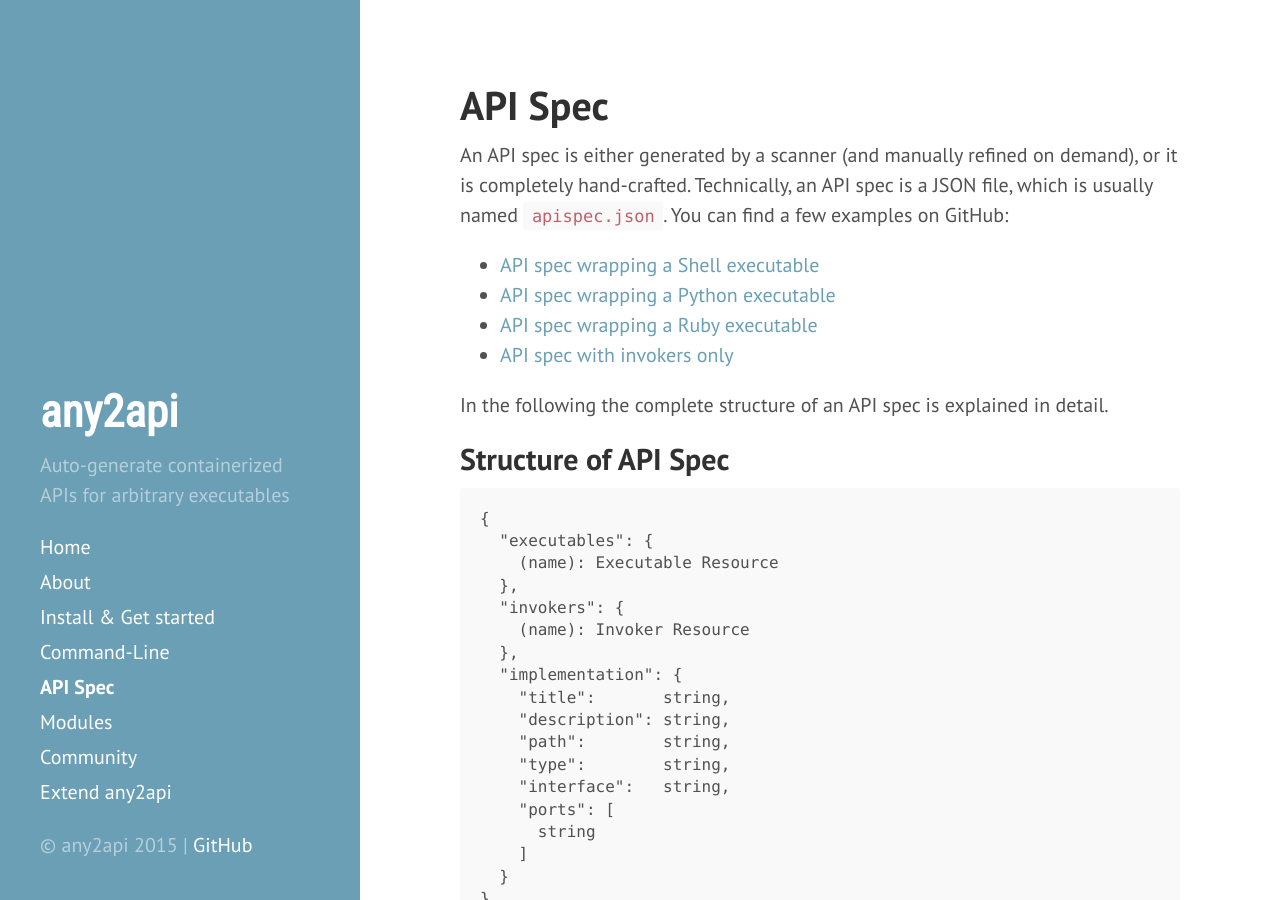
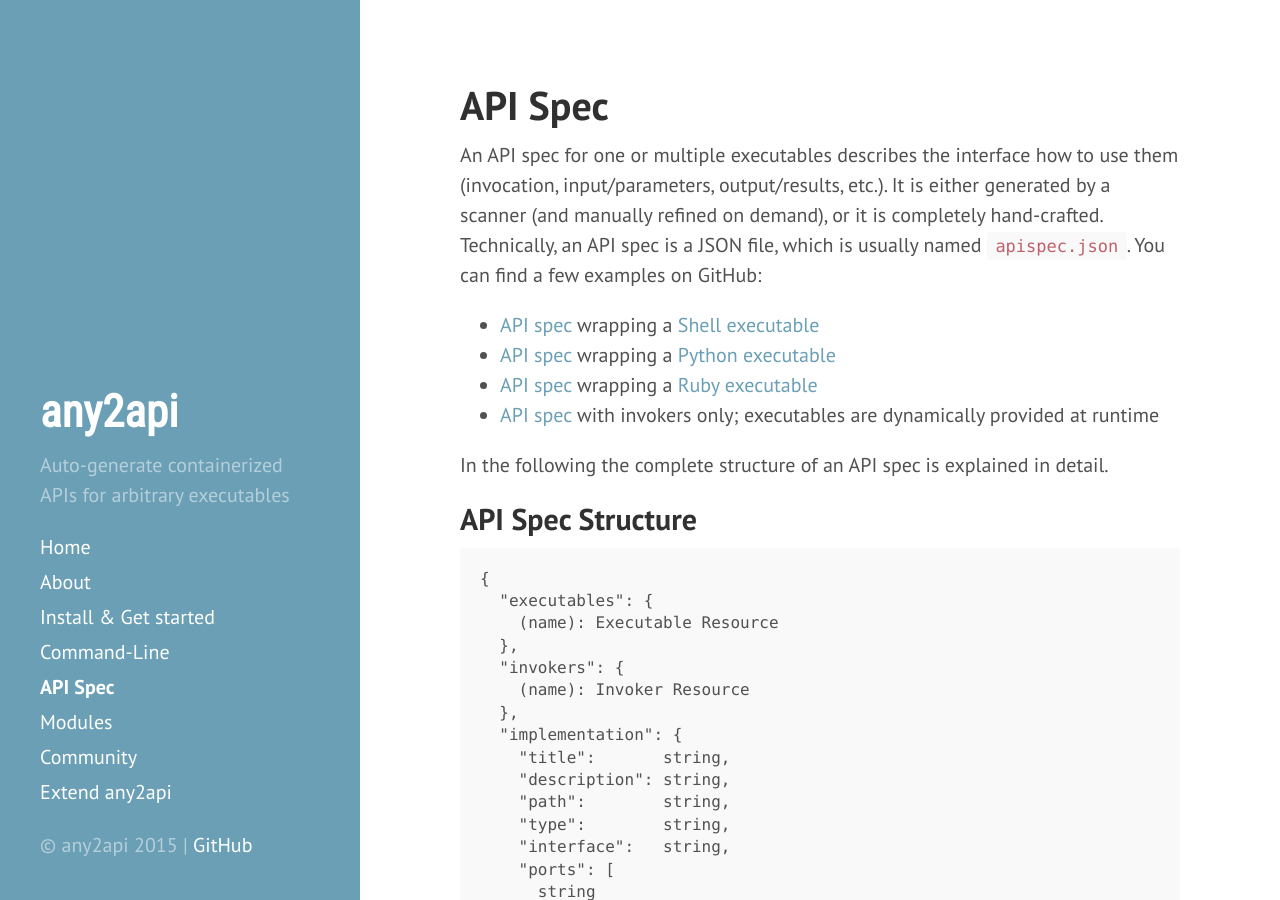
Before and after one commit to any2api/any2api.github.io, a Jekyll site: the page built from api-spec.md, in a window 1280 px wide and 900 px high. Built offline with Jekyll 4.4.1, drawn with Linux system fonts in a browser that asks for light colours; Markdown is read by kramdown in place of the engine named in the settings.

Commit message:
api-spec page updated

```diff
--- a/api-spec.md
+++ b/api-spec.md
@@ -4,18 +4,18 @@ title: API Spec
 weight: 17
 ---
 
-An API spec is either generated by a scanner (and manually refined on demand), or it is completely hand-crafted. Technically, an API spec is a JSON file, which is usually named `apispec.json`. You can find a few examples on GitHub:
+An API spec for one or multiple executables describes the interface how to use them (invocation, input/parameters, output/results, etc.). It is either generated by a scanner (and manually refined on demand), or it is completely hand-crafted. Technically, an API spec is a JSON file, which is usually named `apispec.json`. You can find a few examples on GitHub:
 
-* [API spec wrapping a Shell executable](https://github.com/any2api/any2api-invoker-shell/blob/master/test/smoketest/apispec.json)
-* [API spec wrapping a Python executable](https://github.com/any2api/any2api-invoker-python/blob/master/test/smoketest/apispec.json)
-* [API spec wrapping a Ruby executable](https://github.com/any2api/any2api-invoker-ruby/blob/master/test/smoketest/apispec.json)
-* [API spec with invokers only](https://github.com/jojow/clartigr/blob/master/apispec.json)
+* [API spec](https://github.com/any2api/any2api-invoker-shell/blob/master/test/smoketest/apispec.json) wrapping a [Shell executable](https://github.com/any2api/any2api-invoker-shell/blob/master/test/smoketest/script.sh)
+* [API spec](https://github.com/any2api/any2api-invoker-python/blob/master/test/smoketest/apispec.json) wrapping a [Python executable](https://github.com/any2api/any2api-invoker-python/blob/master/test/smoketest/script.py)
+* [API spec](https://github.com/any2api/any2api-invoker-ruby/blob/master/test/smoketest/apispec.json) wrapping a [Ruby executable](https://github.com/any2api/any2api-invoker-ruby/blob/master/test/smoketest/script.rb)
+* [API spec](https://github.com/jojow/clartigr/blob/master/apispec.json) with invokers only; executables are dynamically provided at runtime
 
 In the following the complete structure of an API spec is explained in detail.
 
 
 
-## Structure of API Spec
+## API Spec Structure
 
     {
       "executables": {
```
Also changed, not shown: 1 other file.
